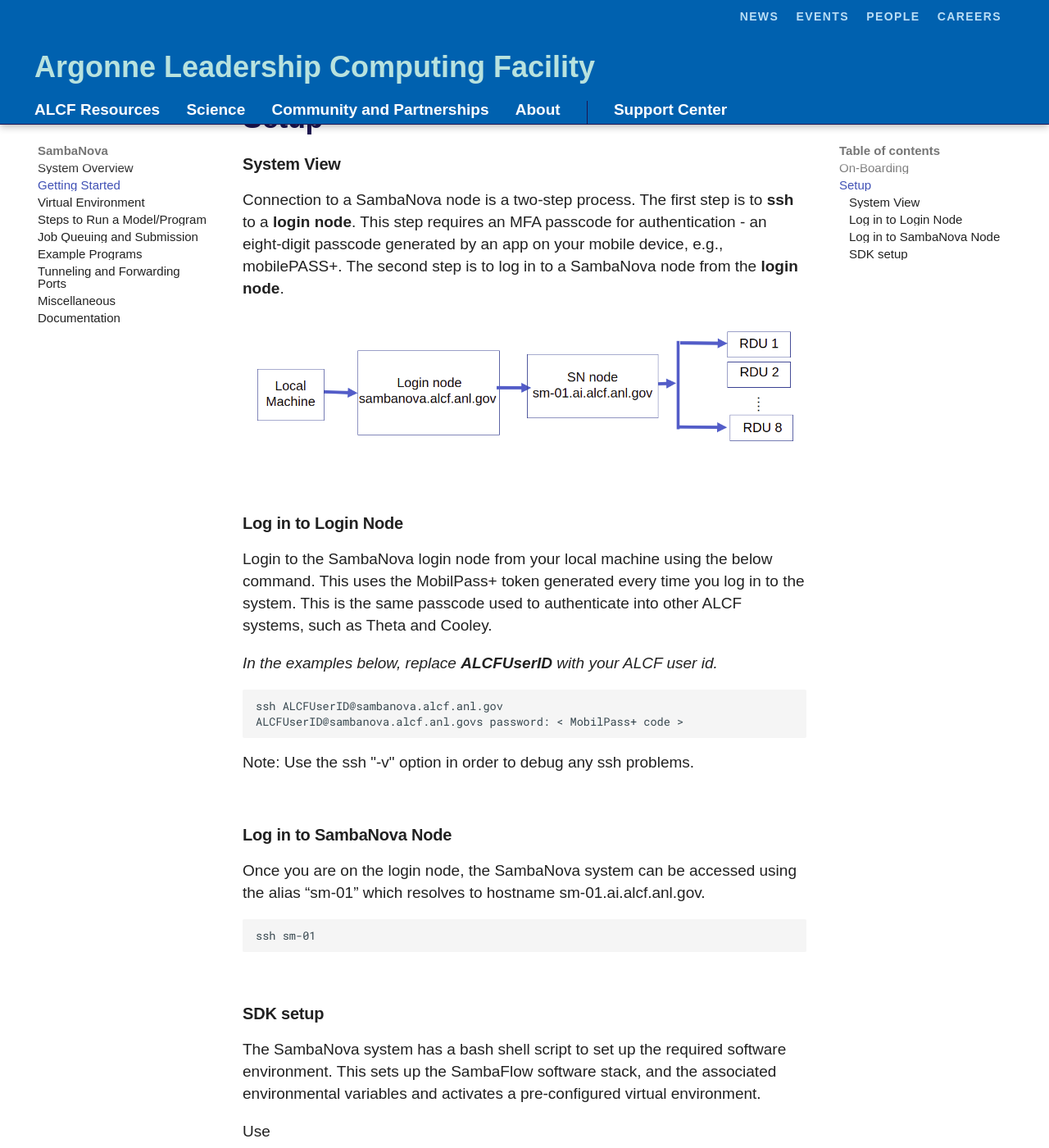
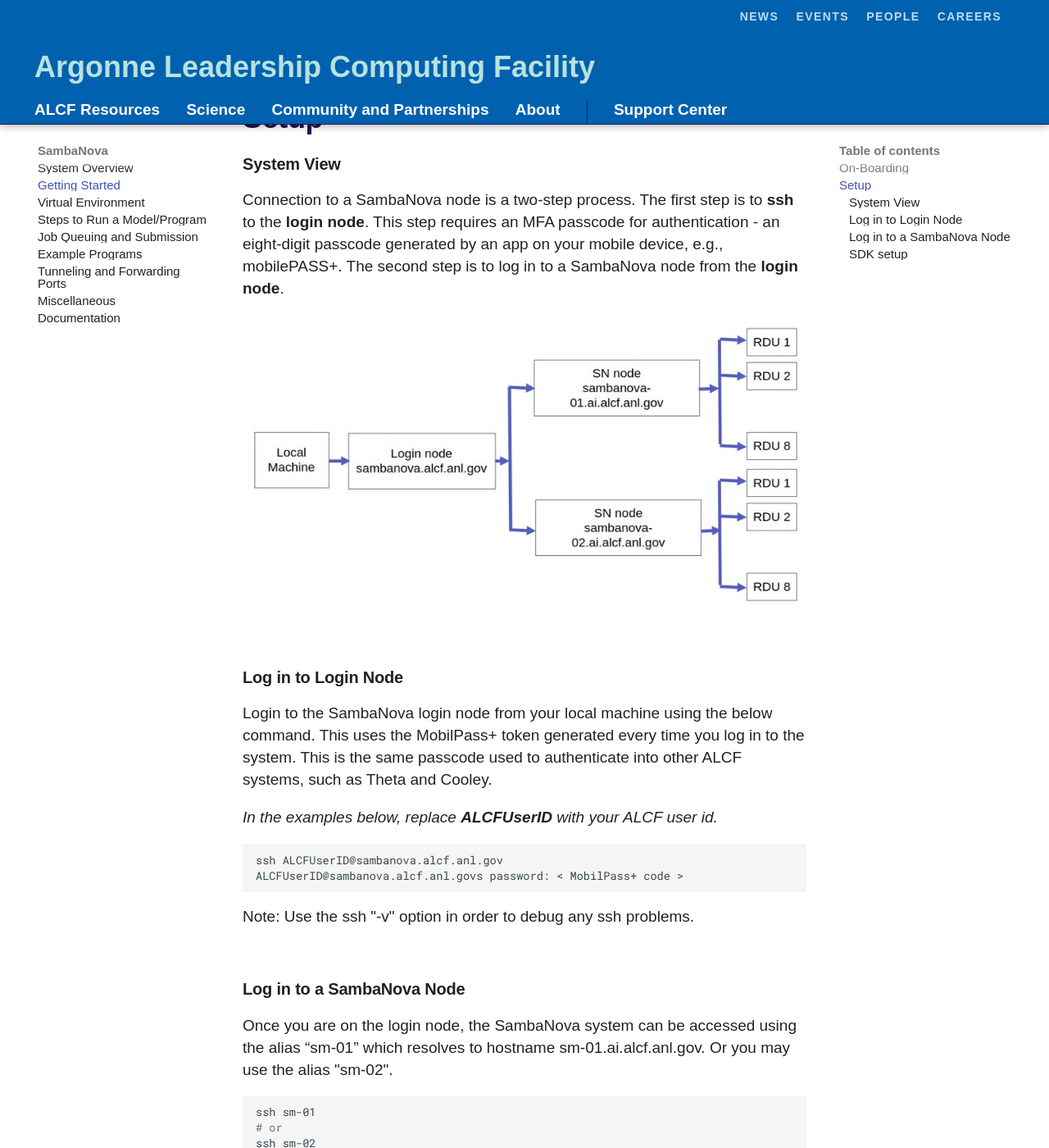
Before and after one commit to argonne-lcf/ai-testbed-userdocs, an MkDocs documentation site: the page built from docs/sambanova/Logging-into-a-SambaNova-Node.md, in a window 1280 px wide and 1400 px high, scrolled down 401 px. Shown: the whole window at 82% size. Built offline with MkDocs 1.6.1 and Material for MkDocs 9.7.7, drawn with Linux system fonts in a browser that asks for light colours; some web fonts are replaced; comment, search, counter and statistics services are not loaded.

Commit message:
SN Updates.

````diff
--- a/docs/sambanova/Logging-into-a-SambaNova-Node.md
+++ b/docs/sambanova/Logging-into-a-SambaNova-Node.md
@@ -9,12 +9,12 @@
 
 ### System View
 
-Connection to a SambaNova node is a two-step process. The first step is to **ssh** to a **login node**.
+Connection to a SambaNova node is a two-step process. The first step is to **ssh** to the **login node**.
 This step requires an MFA passcode for authentication - an
 eight-digit passcode generated by an app on your mobile device, e.g., mobilePASS+.
 The second step is to log in to a SambaNova node from the **login node**.
 
-![SambaNova System View](Log_in.png "SambaNova System View")
+![SambaNova System View](sambanova_login.jpg "SambaNova System View")
 
 ### Log in to Login Node
 
@@ -29,12 +29,14 @@
 
 Note: Use the ssh "-v" option in order to debug any ssh problems.
 
-### Log in to SambaNova Node
+### Log in to a SambaNova Node
 
-Once you are on the login node, the SambaNova system can be accessed using the alias “sm-01” which resolves to hostname sm-01.ai.alcf.anl.gov.
+Once you are on the login node, the SambaNova system can be accessed using the alias “sm-01” which resolves to hostname sm-01.ai.alcf.anl.gov.  Or you may use the alias "sm-02".
 
 ```bash
 ssh sm-01
+# or
+ssh sm-02
 ```
 
 ### SDK setup
````
Also changed, not shown: docs/sambanova/Example-Programs.md (+1 -12 lines), docs/sambanova/Steps-to-Run-a-Model-or-Program.md (+1 -1 lines), docs/sambanova/Virtual-Environment.md (+1 -1 lines), docs/sambanova/sambanova_login.jpg (added), 2 other files.
